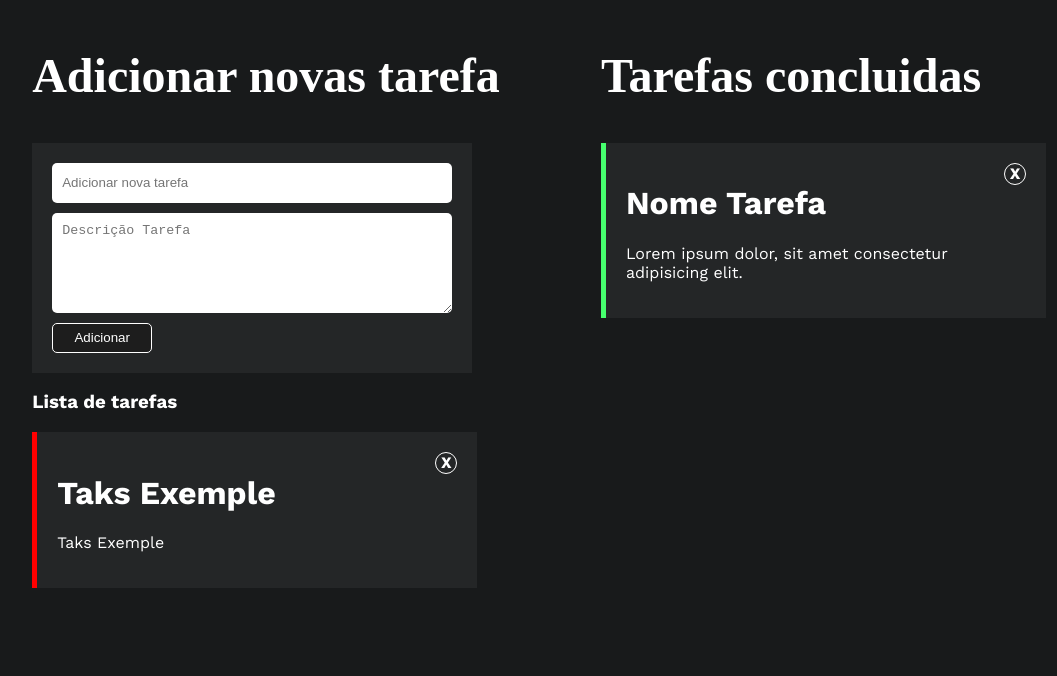
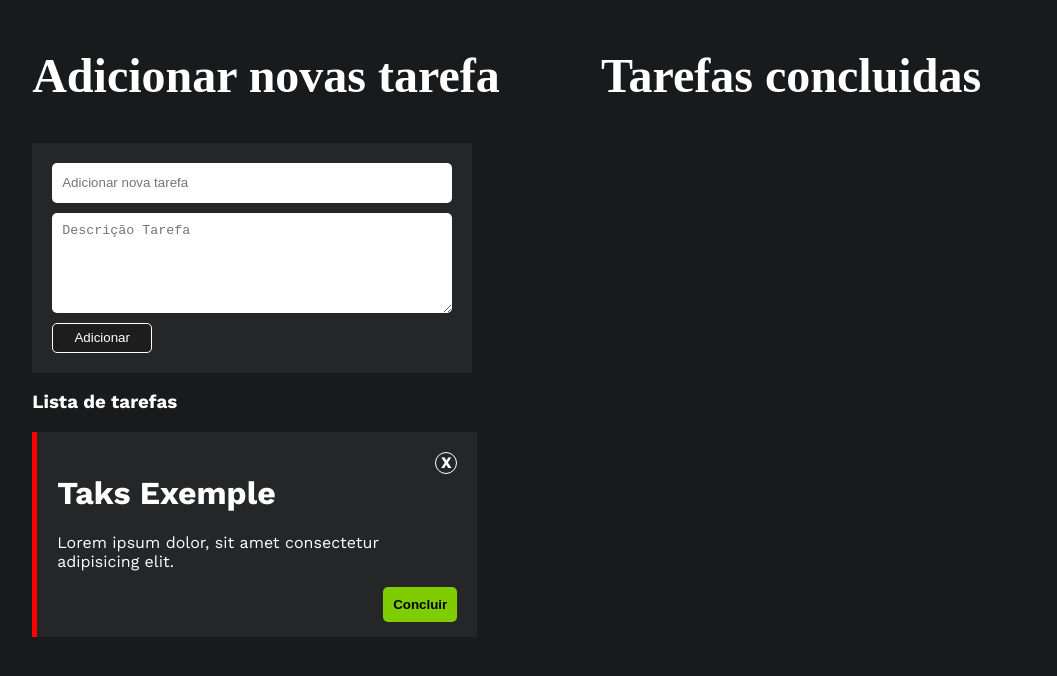
Before and after one commit to hudsoncarolinodev/todo-list, a Vue app: page / in a window 1280 px wide. Shown: the top 676 px of the page, without its empty margins (39-1096 px from the left). Built offline with nearby package versions, Linux system fonts and the light colour scheme; a web font is replaced by a local one.

Commit message:
finalização do projeto

```diff
--- a/src/components/FormularioAdicionarTarefa.vue
+++ b/src/components/FormularioAdicionarTarefa.vue
@@ -1,8 +1,8 @@
 <template>
     <div class="app_content__formulario">
-        <input type="text" placeholder="Adicionar nova tarefa">
-        <textarea placeholder="Descrição Tarefa" ></textarea>
-        <button @click="getTaskValidation()" >Adicionar</button>
+        <input type="text" v-model="name" placeholder="Adicionar nova tarefa">
+        <textarea placeholder="Descrição Tarefa" v-model="descripition" ></textarea>
+        <button @click="criarTask()" >Adicionar</button>
     </div>
 </template>
 
@@ -10,32 +10,19 @@
 export default {
     data(){
         return {
-            task:{},
+            name: "",
+            descripition: "",
         }
     },
     methods:{
-        getNewTask(taks){
-            this.$emit("newTask", taks)
-        },
-        getTaskValidation(){
-            const inputValue = this.$el.querySelector("input").value
-            const textValue  = this.$el.querySelector("textarea").value
+        criarTask(){
 
-            if(inputValue.trim() !== "" && textValue.trim() !== ""){
-                this.task.name         = inputValue
-                this.task.descripition = textValue
-                this.getNewTask(this.task)
-                this.limparInputs()
-            }else{
-                this.error()
-            }
-        },
-        error(){
-            console.log("error")
-        },
-        limparInputs(){
-            this.$el.querySelector("input").value = ""
-            this.$el.querySelector("textarea").value = ""
+            this.$emit("newTask", {
+                name:this.name,
+                descripition:this.descripition
+            })
+           this.name = ""
+           this.descripition = ""
         },
     },
 }
--- a/src/components/ListaTarefas.vue
+++ b/src/components/ListaTarefas.vue
@@ -1,9 +1,10 @@
 <template>
   <ul>
-    <li v-for="(newTask,i) in listTasks" v-bind:key="i">
-        <span>X</span>
+    <li v-for="(newTask, index) in listTasks" :key="newTask.name">
+        <span @click="deleteTask(index)">X</span>
         <h1>{{newTask.name}}</h1>
-        <p>{{newTask.name}}</p>
+        <p>{{newTask.descripition}}</p>
+        <button @click="concluirTask(index,newTask)">Concluir</button>
     </li>
 </ul>
 </template>
@@ -17,20 +18,22 @@ export default {
             {
                 name:"Taks Exemple",
                 descripition:"Lorem ipsum dolor, sit amet consectetur adipisicing elit."
-            }]
+            }],
+
       }
   },
   methods:{
-     limparLista(){
-         this.$el.querySelectorAll("li").forEach(element => {
-             element.remove()
-         });
-         console.log(this.$el.querySelectorAll("li"))
+     deleteTask(index){
+        this.listTasks.splice(index,1)
+     },
+      concluirTask(index,task){
+        this.$emit("taskConcluida",task)
+        this.listTasks.splice(index,1)
      }
+
   },
    watch:{
         newListTasks(){
-
           this.listTasks = this.newListTasks
         }
     }
--- a/src/components/ListaTarefasConcluidas.vue
+++ b/src/components/ListaTarefasConcluidas.vue
@@ -1,9 +1,9 @@
 <template>
     <ul>
-        <li>
-            <span>X</span>
-            <h1>Nome Tarefa</h1>
-            <p>Lorem ipsum dolor, sit amet consectetur adipisicing elit.</p>
+        <li v-for="(newTask, index) in taskConcluidas" :key="newTask.name">
+            <span @click="deleteTask(index)">X</span>
+            <h1>{{newTask.name}}</h1>
+            <p>{{newTask.descripition}}</p>
         </li>
     </ul>
 </template>
@@ -11,7 +11,17 @@
 <script>
 
 export default {
+    props:["taskConcluidas"],
 
+    methods:{
+        deleteTask(index){
+            this.$emit("deleteTaskConcluida",index)
+        },
+        // concluirTask(index,task){
+        //     this.$emit("taskConcluida",task)
+        //     this.listTasks.splice(index,1)
+        // }
+    },
 }
 </script>
 
--- a/src/components/_ListaTarefas.scss
+++ b/src/components/_ListaTarefas.scss
@@ -4,7 +4,7 @@ ul{
     margin: 0;
     li{
         background-color:#242627;
-        padding: 20px;
+        padding: 20px 20px 50px;
         margin:0 auto 10px;
         max-width: 400px;
         border-left: 5px red solid;
@@ -31,6 +31,15 @@ ul{
         p{
             font-size: 1rem;
         }
+        button{
+            border-color: initial;
+            background-color: #7fcc00;
+            border-radius: 5px;
+            padding: 10px;
+            float: right;
+            font-weight: bold;
+            border: none;
+        }
     }
 }
 @include breakpoint("medium"){
--- a/src/style.css
+++ b/src/style.css
@@ -14,7 +14,7 @@ body {
 
 .home .app_content {
   width: 100%;
-  height: 100vh;
+  min-height: 100vh;
 }
 
 .home .app_content:last-child ul li {
@@ -46,7 +46,7 @@ ul {
 
 ul li {
   background-color: #242627;
-  padding: 20px;
+  padding: 20px 20px 50px;
   margin: 0 auto 10px;
   max-width: 400px;
   border-left: 5px red solid;
@@ -76,6 +76,16 @@ ul li h1 {
 
 ul li p {
   font-size: 1rem;
+}
+
+ul li button {
+  border-color: initial;
+  background-color: #7fcc00;
+  border-radius: 5px;
+  padding: 10px;
+  float: right;
+  font-weight: bold;
+  border: none;
 }
 
 @media screen and (min-width: 768px) {
--- a/src/views/Home.vue
+++ b/src/views/Home.vue
@@ -4,12 +4,17 @@
       <h2>Adicionar novas tarefa</h2>
       <FormularioAdicionarTarefa @newTask = "pushNewTask($event)" />
       <h3>Lista de tarefas</h3>
-      <ListaTarefas v-bind:newListTasks="listTasks" />
+      <ListaTarefas
+      v-bind:newListTasks="listTasks"
+      @taskConcluida = "taskConcluida($event)"
+      />
     </div>
 
     <div class="app_content">
       <h2>Tarefas concluidas</h2>
-      <FormListaTarefasConcluidasulario />
+      <FormListaTarefasConcluidasulario
+      v-bind:taskConcluidas="taskConcluidas"
+      @deleteTaskConcluida = "deletatTask($event)" />
     </div>
   </div>
 </template>
@@ -28,12 +33,19 @@ export default {
   },
   data(){
     return{
-      listTasks:[]
+      listTasks:[],
+      taskConcluidas:[]
     }
   },
   methods:{
     pushNewTask(newTask){
       this.listTasks.push(newTask)
+    },
+    taskConcluida(taskConcluida){
+      this.taskConcluidas.push(taskConcluida)
+    },
+    deletatTask(i){
+      this.taskConcluidas.splice(i,1)
     }
   }
 }
--- a/src/views/_home.scss
+++ b/src/views/_home.scss
@@ -5,7 +5,7 @@
     text-align: center;
     .app_content{
         width: 100%;
-        height: 100vh;
+        min-height: 100vh;
 
         &:last-child ul{
             li{
```
Also changed, not shown: 1 other file (tests, documents, lock files or other folders).
